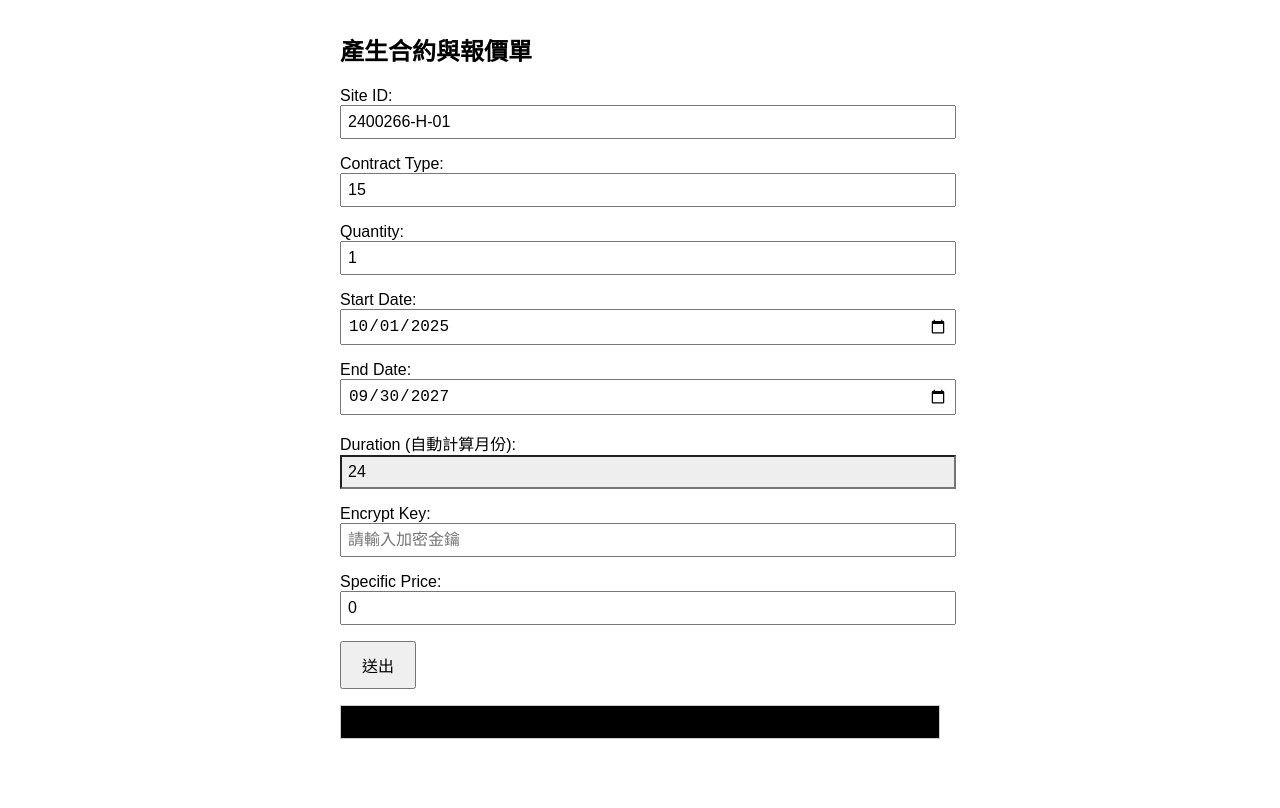
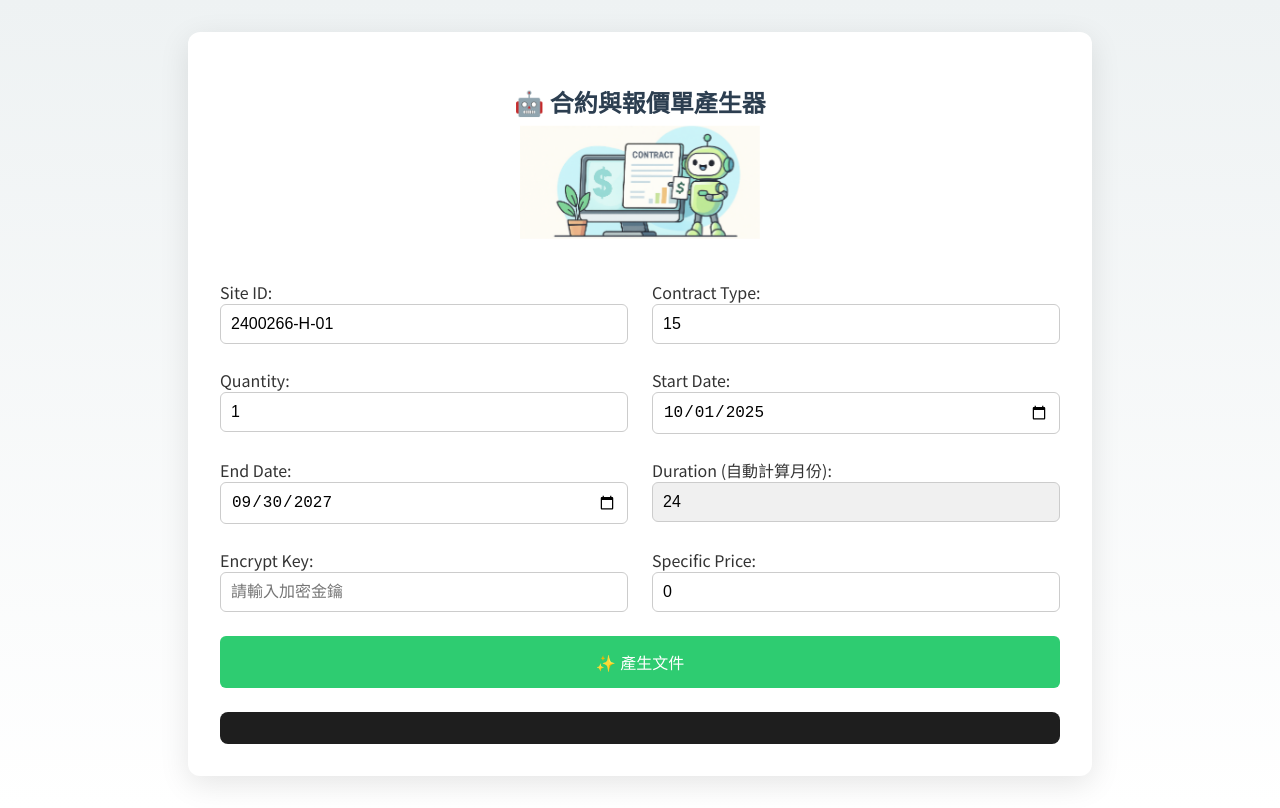
Before and after one commit to JasonWC0/generateContract, a website: page index.html in a window 1280 px wide. Drawn offline with Linux system fonts and the light colour scheme.

Commit message:
feat: pretty image

```diff
--- a/index.html
+++ b/index.html
@@ -1,78 +1,170 @@
 <!DOCTYPE html>
 <html lang="zh-Hant">
 
-<link rel="icon" href="/favicon.png" type="image/png" />
+<head>
 	<meta charset="UTF-8" />
 	<title>合約與報價單產生</title>
+	<link rel="icon" href="/favicon.png" type="image/png" />
 	<style>
+		@import url('https://fonts.googleapis.com/css2?family=Noto+Sans+TC:wght@400;700&display=swap');
+
 		body {
-		font-family: sans-serif;
-		max-width: 600px;
-		margin: 2rem auto;
+			font-family: 'Noto Sans TC', sans-serif;
+			background: linear-gradient(to bottom, #eef2f3, #ffffff);
+			color: #333;
+			margin: 0;
+			padding: 2rem;
 		}
 
-	label {
+		.container {
+			max-width: 840px;
+			margin: 0 auto;
+			background-color: #ffffff;
+			border-radius: 12px;
+			box-shadow: 0 8px 30px rgba(0, 0, 0, 0.1);
+			padding: 2rem;
+		}
+
+		h2 {
+			text-align: center;
+			color: #2c3e50;
+			margin-bottom: 1rem;
+		}
+
+		.robot-banner {
 			display: block;
-		margin-bottom: 1rem;
+			margin: 0 auto 2rem auto;
+			width: 240px;
+			animation: float 3s ease-in-out infinite;
+		}
+
+		@keyframes float {
+
+			0%,
+			100% {
+				transform: translateY(0px);
+			}
+
+			50% {
+				transform: translateY(-12px);
+			}
+		}
+
+		.form-grid {
+			display: grid;
+			grid-template-columns: 1fr 1fr;
+			gap: 1.5rem;
+		}
+
+		.form-grid label {
+			display: flex;
+			flex-direction: column;
+			font-weight: 500;
 		}
 
 		input {
 			width: 100%;
-		padding: 6px;
+			padding: 10px;
 			font-size: 16px;
+			border: 1px solid #ccc;
+			border-radius: 6px;
+			box-sizing: border-box;
 		}
 
 		input[readonly] {
-		background: #eee;
+			background: #f0f0f0;
 		}
 
 		button {
-		padding: 10px 20px;
+			grid-column: span 2;
+			width: 100%;
+			padding: 14px;
 			font-size: 16px;
+			background-color: #2ecc71;
+			color: white;
+			border: none;
+			border-radius: 6px;
+			cursor: pointer;
+			transition: background-color 0.3s ease;
+		}
+
+		button:hover {
+			background-color: #27ae60;
 		}
 
 		.response {
-		margin-top: 1rem;
+			margin-top: 1.5rem;
 			white-space: pre-wrap;
-		background: #000;
+			background: #1e1e1e;
 			color: #0f0;
 			padding: 1rem;
-		border: 1px solid #ccc;
+			border-radius: 8px;
+			font-family: monospace;
 		}
 
 		.download-link {
 			display: inline-block;
 			margin-top: 1rem;
 			padding: 10px 16px;
-		background: #28a745;
+			background: #3498db;
 			color: #fff;
 			text-decoration: none;
 			font-weight: bold;
 			border-radius: 4px;
+			transition: background-color 0.3s ease;
+		}
+
+		.download-link:hover {
+			background-color: #2980b9;
+		}
+
+		@media (max-width: 768px) {
+			.form-grid {
+				grid-template-columns: 1fr;
+			}
+
+			button {
+				grid-column: span 1;
+			}
 		}
 	</style>
 </head>
 
 <body>
-	<h2>產生合約與報價單</h2>
-	<form id="contractForm">
-		<label>Site ID: <input type="text" name="siteId" value="2400266-H-01" required /></label>
-		<label>Contract Type: <input type="number" name="contractType" value="15" required /></label>
-		<label>Quantity: <input type="number" name="quantity" value="1" required /></label>
-		<label>Start Date: <input type="date" name="startDate" value="2025-10-01" required /></label>
-		<label>End Date: <input type="date" name="endDate" value="2027-09-30" required /></label>
-		<label>
-			Duration (自動計算月份):
+	<div class="container">
+		<h2>🤖 合約與報價單產生器</h2>
+		<img src="/robot-banner.png" alt="機器人" class="robot-banner" />
+
+		<form id="contractForm" class="form-grid">
+			<label>Site ID:
+				<input type="text" name="siteId" value="2400266-H-01" required />
+			</label>
+			<label>Contract Type:
+				<input type="number" name="contractType" value="15" required />
+			</label>
+			<label>Quantity:
+				<input type="number" name="quantity" value="1" required />
+			</label>
+			<label>Start Date:
+				<input type="date" name="startDate" value="2025-10-01" required />
+			</label>
+			<label>End Date:
+				<input type="date" name="endDate" value="2027-09-30" required />
+			</label>
+			<label>Duration (自動計算月份):
 				<input type="number" name="duration" id="duration" readonly />
 			</label>
 			<label>Encrypt Key:
 				<input type="password" name="encryptKey" placeholder="請輸入加密金鑰" required />
 			</label>
-		<label>Specific Price: <input type="number" name="specificPrice" value="0" required /></label>
-		<button type="submit">送出</button>
+			<label>Specific Price:
+				<input type="number" name="specificPrice" value="0" required />
+			</label>
+			<button type="submit">✨ 產生文件</button>
 		</form>
 
 		<div class="response" id="response"></div>
+	</div>
 
 	<script>
 		function calculateDurationInMonths(startDateStr, endDateStr) {
@@ -87,7 +179,6 @@
 			const startDate = document.querySelector('input[name="startDate"]').value;
 			const endDate = document.querySelector('input[name="endDate"]').value;
 			const durationField = document.getElementById('duration');
-
 			if (startDate && endDate) {
 				const duration = calculateDurationInMonths(startDate, endDate);
 				durationField.value = duration >= 0 ? duration : 0;
@@ -105,7 +196,7 @@
 
 			data.contractType = Number(data.contractType);
 			data.quantity = Number(data.quantity);
-			data.duration = Number(data.duration); // 自動計算值
+			data.duration = Number(data.duration);
 			data.specificPrice = Number(data.specificPrice);
 
 			const responseBox = document.getElementById('response');
```
Also changed, not shown: public/robot-banner.png (added). Lines whose indentation alone changed are shown as unchanged.
